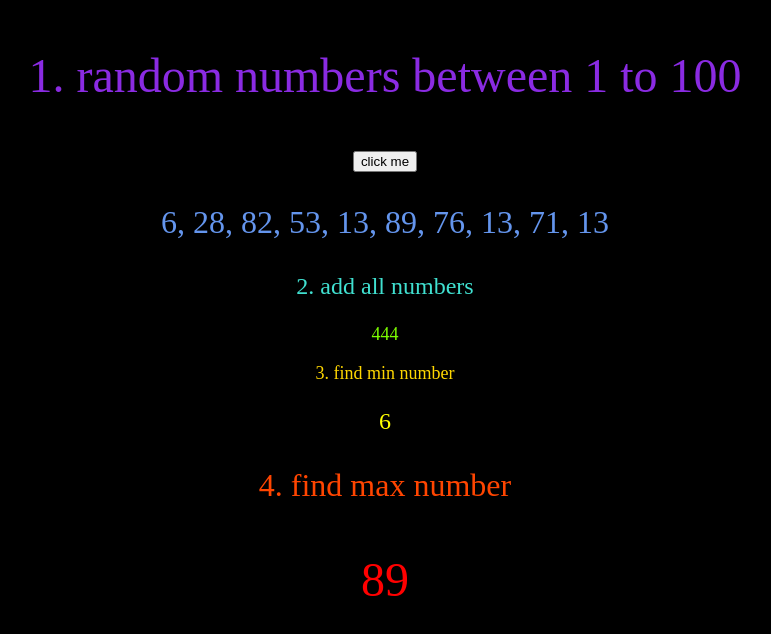
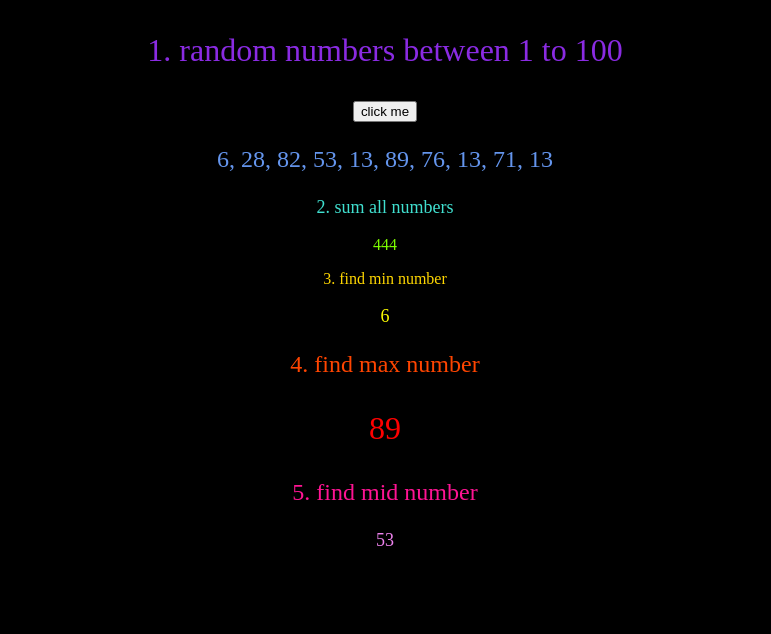
Before and after one commit to abezeeee/aHTML.github.io, a plain HTML site: page index.html in a window 1280 px wide. Shown: the whole page, without its empty margins (255-1026 px from the left). Drawn offline with Linux system fonts and the light colour scheme.

Commit message:
monday homework at saturday

```diff
--- a/index.html
+++ b/index.html
@@ -26,7 +26,7 @@
 
 <body onload="l_mainFuntion()" style="background-color:black">
 
-    <font size="7" style="text-align:center">
+    <font size="6" style="text-align:center">
         <p style="color:blueviolet"> 1. random numbers between 1 to 100<br /></p>
     </font>
 
@@ -34,34 +34,42 @@
         <button onclick="l_mainFuntion()">click me</button>
     </div>
 
-    <font size="6" style="text-align:center">
+    <font size="5" style="text-align:center">
         <p id="rtrn_random" style="color:cornflowerblue"></p>
     </font>
 
 
-    <font size="5" style="text-align:center">
-        <p style="color:turquoise">2. add all numbers<br /></p>
+    <font size="4" style="text-align:center">
+        <p style="color:turquoise">2. sum all numbers<br /></p>
     </font>
 
-    <font size="4" style="text-align:center">
+    <font size="3" style="text-align:center">
         <p id="rtrn_addAll" style="color:lawngreen"></p>
     </font>
 
-    <font size="4" style="text-align:center">
+    <font size="3" style="text-align:center">
         <p style="color:gold">3. find min number<br /></p>
     </font>
 
 
-    <font size="5" style="text-align:center">
+    <font size="4" style="text-align:center">
         <p id="rtrn_minNum" style="color:yellow"></p>
     </font>
 
-    <font size="6" style="text-align:center">
+    <font size="5" style="text-align:center">
         <p style="color:orangered">4. find max number<br /></p>
     </font>
 
-    <font size="7"  style="text-align:center">
+    <font size="6" style="text-align:center">
         <p id="rtrn_maxNum" style="color:red"></p>
+    </font>
+
+    <font size="5" style="text-align:center">
+        <p style="color:deeppink">5. find mid number<br /></p>
+    </font>
+
+    <font size="4" style="text-align:center">
+        <p id="rtrn_midNum" style="color:violet"></p>
     </font>
 
     <script>
@@ -74,17 +82,38 @@
             var l_minNum = 0;
             var l_maxNum = 0;
 
+            var l_midNum = 0;
+            var l_midDifNum1 = 0;
+            var l_midDifNum2 = 0;
+            var l_midNumArray = [];
+            var l_midNumArrayTxt = "";
+
             for (var i = 0; i < 10; i++) {
                 l_num = Math.floor(Math.random() * 100) + 1;
                 l_numArray.push(l_num)
 
                 if (i == 0) {
+
                     l_text += l_numArray[i];
                     l_minNum += l_num;
                     l_maxNum += l_num;
+                    l_midNum += l_num;
+                    l_midNumArray.push(l_midNum)
+                    l_midNumArrayTxt += l_midNumArray[i];
+                    l_midDifNum1 = l_num - 50;
+
+                    if (l_midDifNum1 < 0) {
+                        l_midDifNum1 = l_midDifNum1 * (-1)
+                    }
+
                 }
                 else {
                     l_text += ", " + l_numArray[i];
+                    l_midDifNum2 = l_num - 50;
+                    if (l_midDifNum2 < 0) {
+                        l_midDifNum2 = l_midDifNum2 * (-1)
+                    }
+
                 }
 
                 l_addAll += l_num;
@@ -95,6 +124,21 @@
                 if (l_num > l_maxNum) {
                     l_maxNum = l_num
                 }
+                if (l_midDifNum1 > l_midDifNum2 && i > 0) {
+                    l_midDifNum1 = l_midDifNum2
+                    l_midNum = l_num
+                    l_midNumArray = []
+                    l_midNumArrayTxt = ""
+                    l_midNumArray.push(l_midNum)
+                    l_midNumArrayTxt += l_midNumArray[0];
+                    l_midDifNum2 = 999
+                }
+                if (l_midDifNum1 == l_midDifNum2 && i > 0) {
+                    l_midDifNum1 = l_midDifNum2
+                    l_midNum = l_num
+                    l_midNumArray.push(l_midNum)
+                    l_midNumArrayTxt += ", " +l_midNumArray[1];
+                }
 
             }
 
@@ -102,6 +146,9 @@
             document.getElementById("rtrn_addAll").innerHTML = l_addAll;
             document.getElementById("rtrn_minNum").innerHTML = l_minNum;
             document.getElementById("rtrn_maxNum").innerHTML = l_maxNum;
+            document.getElementById("rtrn_maxNum").innerHTML = l_maxNum;
+            document.getElementById("rtrn_midNum").innerHTML = l_midNumArrayTxt;
+
         }
     </script>
 
```
